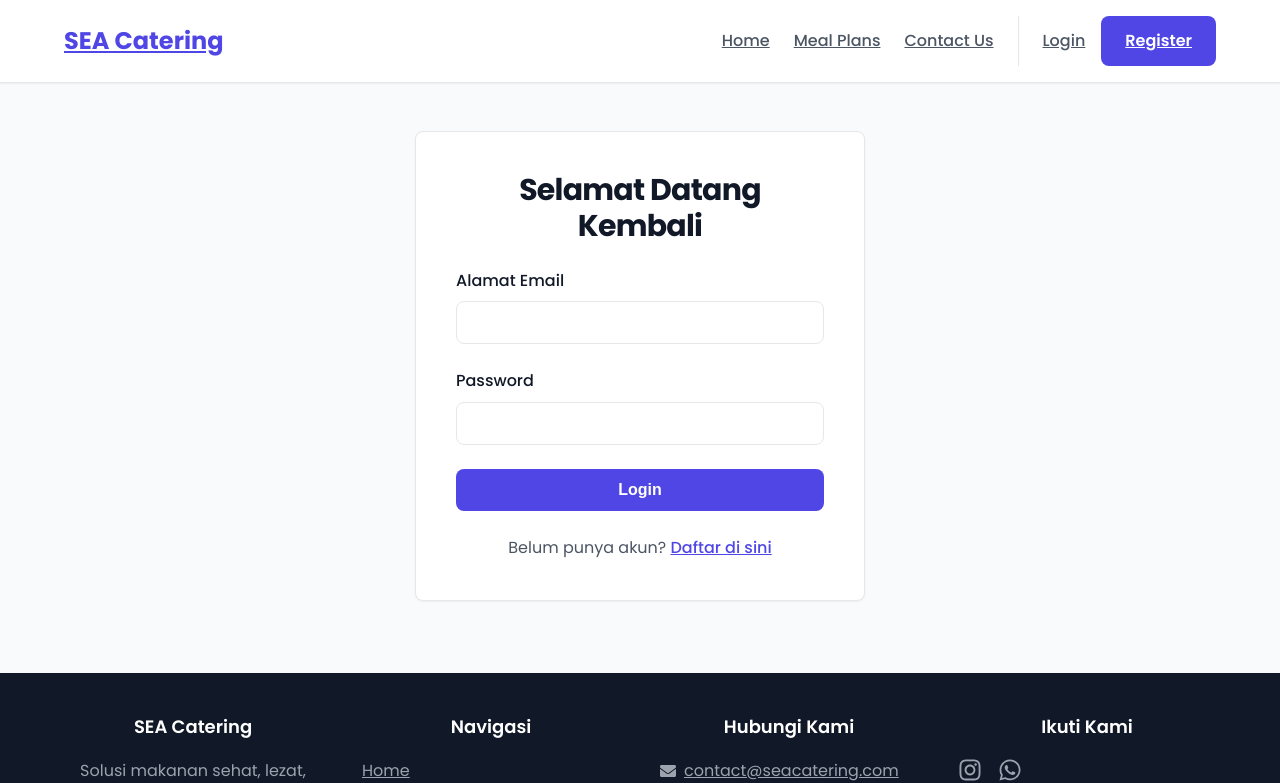
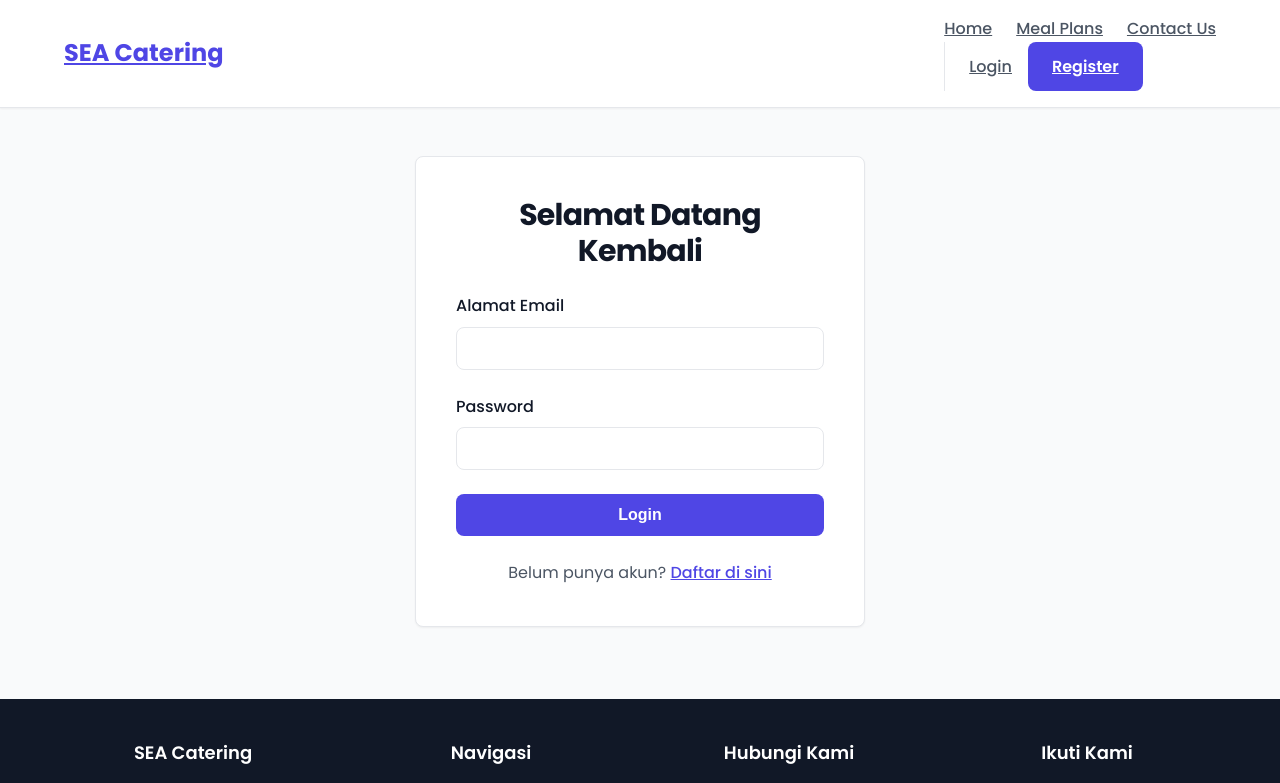
Before and after one commit to Joevan29/sea-catering-app, a React (Vite) app in the folder client/: page /login in a window 1280 px wide. Shown: the top 783 px of the page. Built offline with nearby package versions, Linux system fonts and the light colour scheme; no server answers.

Commit message:
Update main.css

```diff
--- a/client/src/assets/css/main.css
+++ b/client/src/assets/css/main.css
@@ -460,12 +460,6 @@ body {
   width: 100%;
 }
 
-.navbar__menu {
-  display: flex;
-  align-items: center;
-  gap: var(--space-lg);
-}
-
 .navbar__links {
   gap: var(--space-lg); /* Jarak antar link utama */
 }
@@ -589,7 +583,7 @@ body {
   }
 
   .navbar__menu--open {
-    max-height: 500px; /* Atur ketinggian yang cukup untuk semua item */
+    max-height: 250px; /* Atur ketinggian yang cukup untuk semua item */
     padding: var(--space-lg) 0; /* PERBAIKAN: Pastikan padding muncul saat menu terbuka */
   }
 
```
